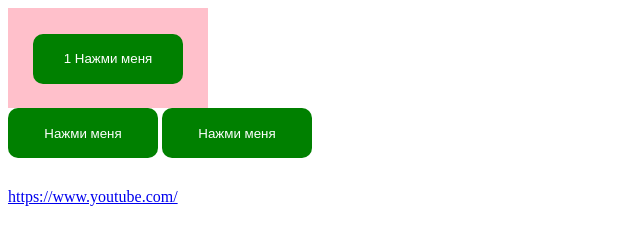
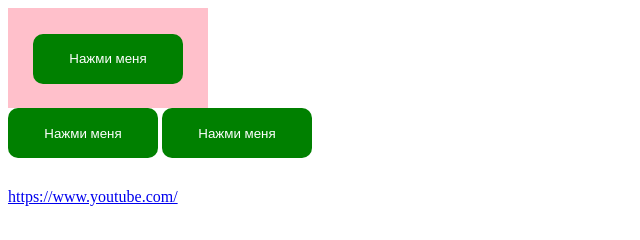
Before and after one commit to ASdashM/Kypc_JS, a plain HTML site: page JS_lec/lec45/index.html in a window 1280 px wide. Shown: the full height of the page, 0-640 px from the left. Drawn offline with Linux system fonts and the light colour scheme.

Commit message:
patch lec45

```diff
--- a/JS_lec/lec45/index.html
+++ b/JS_lec/lec45/index.html
@@ -8,7 +8,7 @@
   </head>
   <body>
         <div class="overlay">
-			<button id="btn">1 Нажми меня</button>
+			<button id="btn">Нажми меня</button>
 		</div>
 		<button >Нажми меня</button>
 		<button>Нажми меня</button>
```
